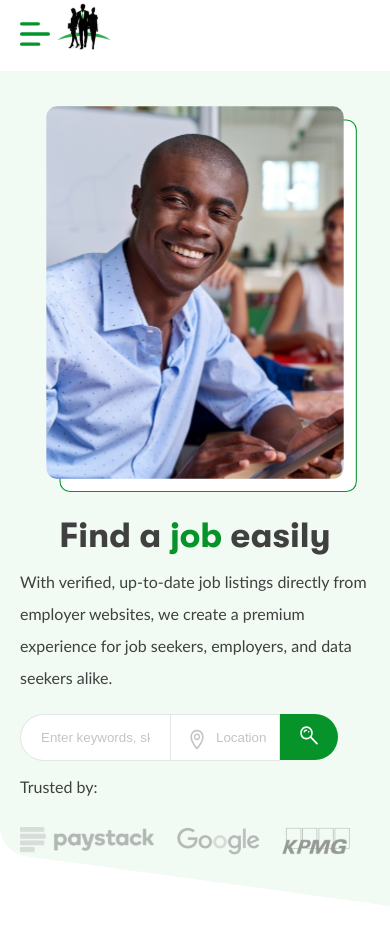
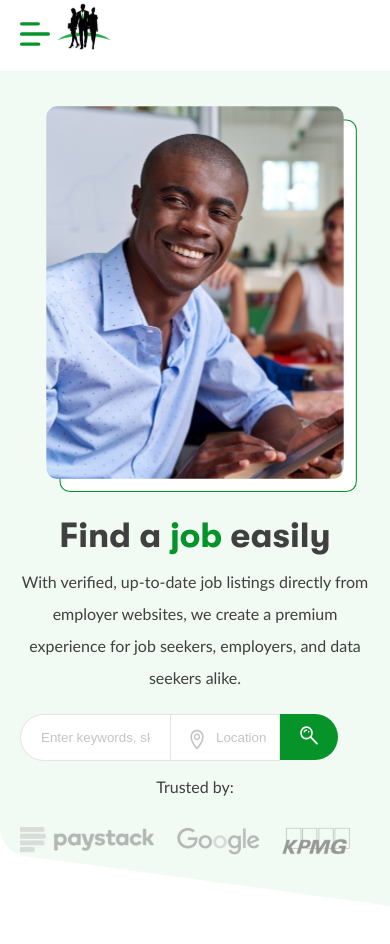
Before and after one commit to peterihimire/cloudfift-frontend-task, a React (Create React App) app: page / in a window 390 px wide. Shown: the top 944 px of the page. Built offline with nearby package versions, Linux system fonts and the light colour scheme.

Commit message:
Centered banner paragraph for phones and tablet, added webkit scroll color to the website and more

```diff
--- a/src/index.css
+++ b/src/index.css
@@ -101,7 +101,7 @@
   border-radius: 10px;
 }
 ::-webkit-scrollbar-thumb {
-  background: var(--vasiti-black);
+  background: var(--dark-green);
   border-radius: 10px;
 }
 ::-webkit-scrollbar-thumb:hover {
--- a/src/jobs/components/HowItWorks.css
+++ b/src/jobs/components/HowItWorks.css
@@ -114,7 +114,6 @@
     width: 100%;
     border-radius: 25px;
   }
-
   .how-it-works-text-container {
     margin: 0 0 0 4rem;
   }
--- a/src/shared/components/Banner.css
+++ b/src/shared/components/Banner.css
@@ -38,7 +38,6 @@
 .banner-img-div img {
   width: 100%;
 }
-
 .banner-left h1 {
   font-size: var(--medium-font);
   text-align: center;
@@ -46,6 +45,7 @@
 .banner-left p {
   padding: 1rem 0 2rem 0;
   line-height: var(--line-height);
+  text-align: center;
 }
 form {
   border-radius: 50px;
@@ -151,6 +151,11 @@ input::placeholder {
     font-size: var(--medium-font);
     text-align: center;
   }
+  .banner-left p {
+    padding: 1rem 0 2rem 0;
+    line-height: var(--line-height);
+    text-align: center;
+  }
 }
 /***** LAPTOP *****/
 
@@ -180,6 +185,11 @@ input::placeholder {
     font-size: 5rem;
     text-align: left;
   }
+  .banner-left p {
+    padding: 1rem 0 2rem 0;
+    line-height: var(--line-height);
+    text-align: left;
+  }
   .banner-left {
     width: 500px;
     margin: 0 0 0 0;
```
